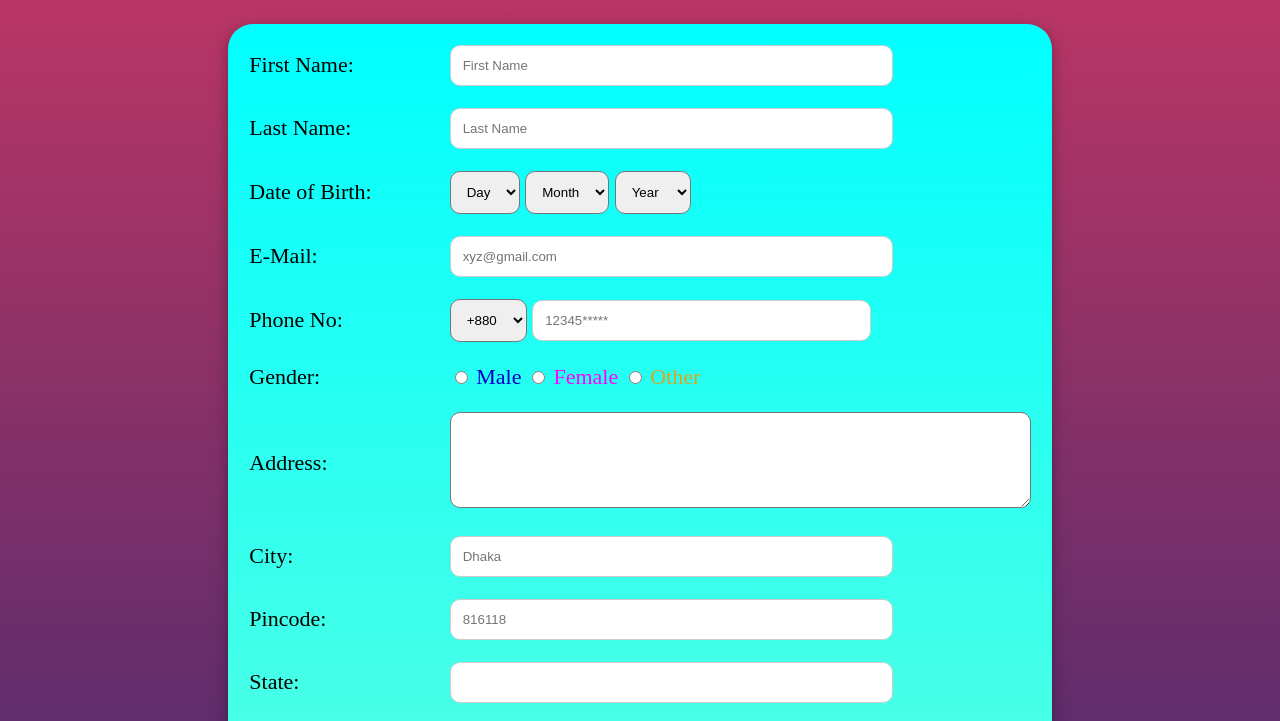
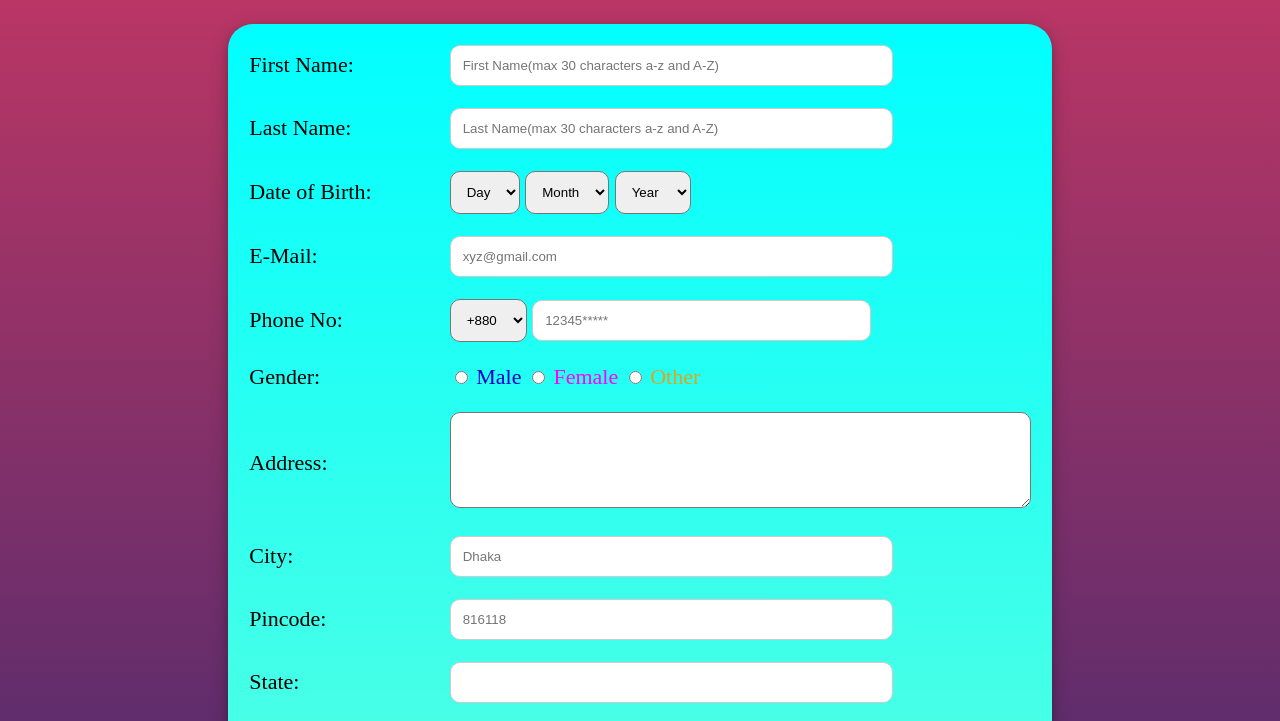
Before and after one commit to Apurba-Kumar-Nath/Apurba-HTML-2nd, a plain HTML site: page index.html in a window 1280 px wide. Shown: the part 77-798 px from the top of the page. Drawn offline with Linux system fonts and the light colour scheme.

Commit message:
Update index.html

```diff
--- a/index.html
+++ b/index.html
@@ -41,14 +41,14 @@
 	<tr>
 	<td>First Name:</td>
 	<td>
-		<input type="text" placeholder="First Name" size="50">
+		<input type="text" maxlength="30" placeholder="First Name(max 30 characters a-z and A-Z)" size="50">
 	</td>
 	</tr>
 
 	<tr>
 	<td>Last Name:</td>
 	<td>
-		<input type="text" placeholder="Last Name" size="50">
+		<input type="text" maxlength="30" placeholder="Last Name(max 30 characters a-z and A-Z)" size="50">
 	</td>
 	</tr>
 
```
